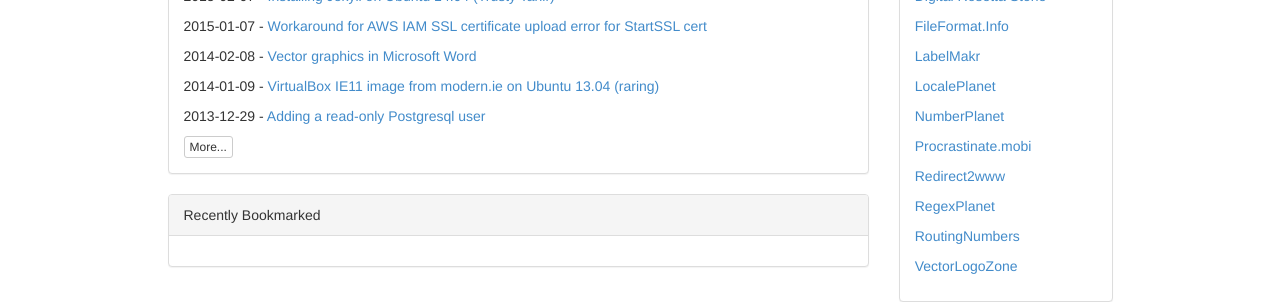
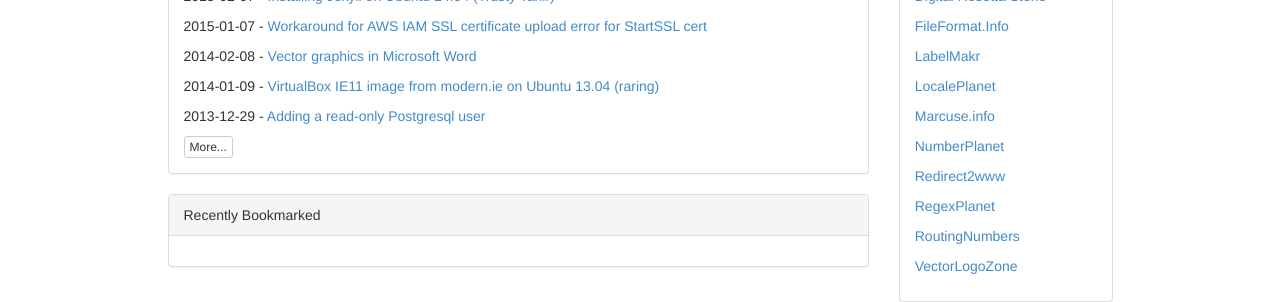
Before and after one commit to indrajithbandara/fileformat.github.io, a Jekyll site: the page built from index.html, in a window 1280 px wide. Shown: the part 623-925 px from the top of the page. Built offline with Jekyll 4.4.1, drawn with Linux system fonts in a browser that asks for light colours; a script that is not in the unit is left out.

Commit message:
removed procrastinate.mobi, added marcuse.info

```diff
--- a/index.html
+++ b/index.html
@@ -39,8 +39,8 @@ redirect_from:
 				<p><a href="http://www.fileformat.info/" title="FileFormat.Info &#8211; the digital rosetta stone">FileFormat.Info</a></p>
 				<p><a href="http://www.labelmakr.com/" title="LabelMakr &#8211; make nice labels &amp; envelopes with no software install">LabelMakr</a></p>
 				<p><a href="http://www.localeplanet.com/" "JavaScript Localization">LocalePlanet</a></p>
+				<p><a href="http://andrew.marcuse.info/">Marcuse.info</a></p>
 				<p><a href="http://www.numberplanet.com/" title="NumberPlanet &#8211; every number">NumberPlanet</a></p>
-				<p><a href="http://www.procrastinate.mobi/">Procrastinate.mobi</a></p>
 				<p><a href="http://www.redirect2www.com/" title="Static IP that redirects non-www to www">Redirect2www</a></p>
 				<p><a href="http://www.regexplanet.com/" title="RegexPlanet &#8211; online regular expression (regex) testing">RegexPlanet</a></p>
 				<p><a href="http://www.routingnumbers.info/" title="ACH/NACHA Bank Routing Numbers">RoutingNumbers</a></p>
```
